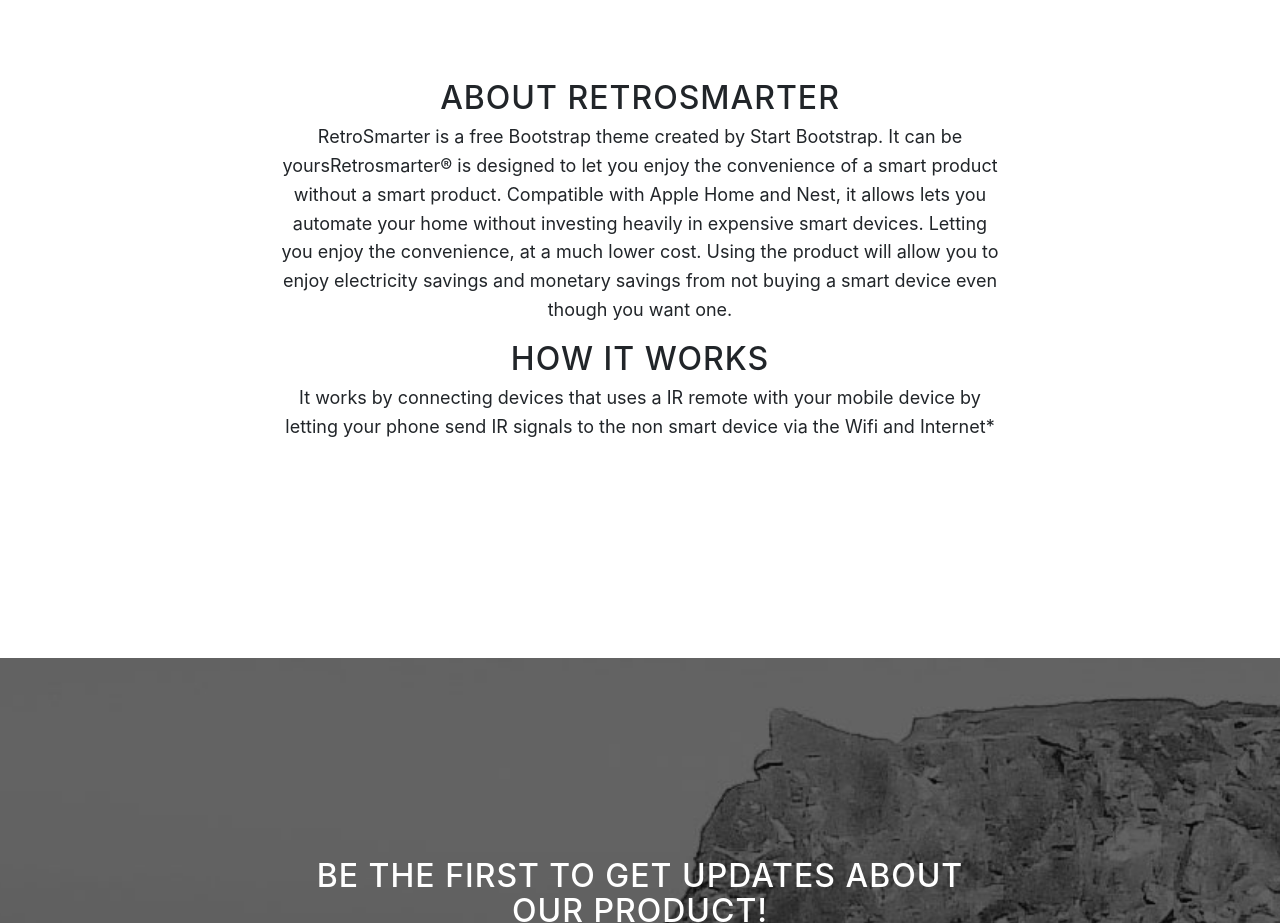
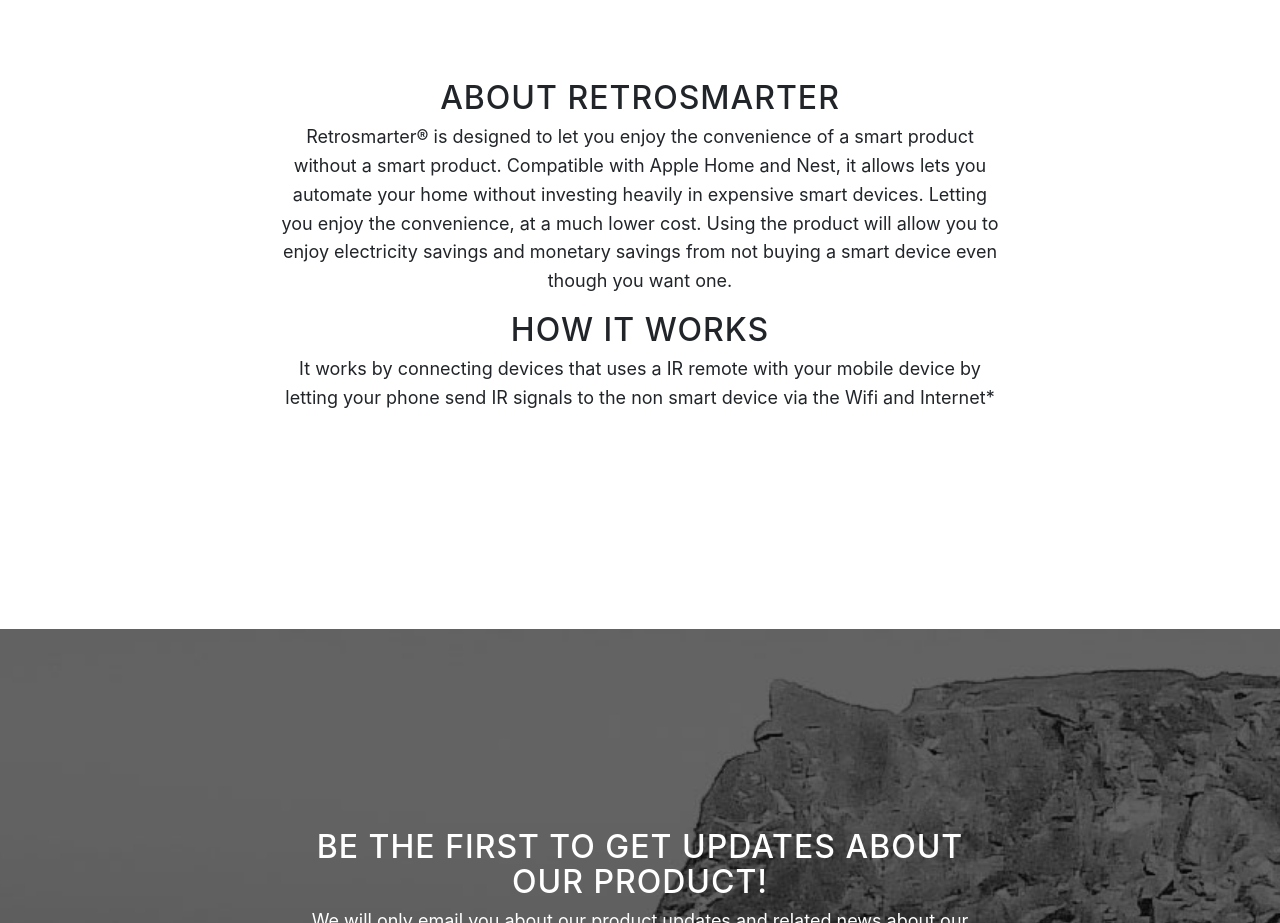
Before and after one commit to francisyzy/RetroSmarter, a website with bundled scripts: page docs/index.html in a window 1280 px wide. Shown: the part 920-1843 px from the top of the page. Built offline with nearby package versions, Linux system fonts and the light colour scheme; a script that the page names is missing.

Commit message:
Fix About Text

```diff
--- a/docs/index.html
+++ b/docs/index.html
@@ -73,7 +73,7 @@
         <div class="row">
           <div class="col-lg-8 mx-auto">
             <h2>About RetroSmarter</h2>
-            <p>RetroSmarter is a free Bootstrap theme created by Start Bootstrap. It can be yoursRetrosmarter® is designed to let you enjoy the convenience of a smart product without a smart product. Compatible with Apple Home and Nest, it allows lets you automate your home without investing heavily in expensive smart devices. Letting you enjoy the convenience, at a much lower cost. Using the product will allow you to enjoy electricity savings and monetary savings from not buying a smart device even though you want one.</p>
+            <p>Retrosmarter® is designed to let you enjoy the convenience of a smart product without a smart product. Compatible with Apple Home and Nest, it allows lets you automate your home without investing heavily in expensive smart devices. Letting you enjoy the convenience, at a much lower cost. Using the product will allow you to enjoy electricity savings and monetary savings from not buying a smart device even though you want one.</p>
             <h2>How it works</h2>
             <p>It works by connecting devices that uses a IR remote with your mobile device by letting your phone send IR signals to the non smart device via the Wifi and Internet*            </p>
           </div>
```
